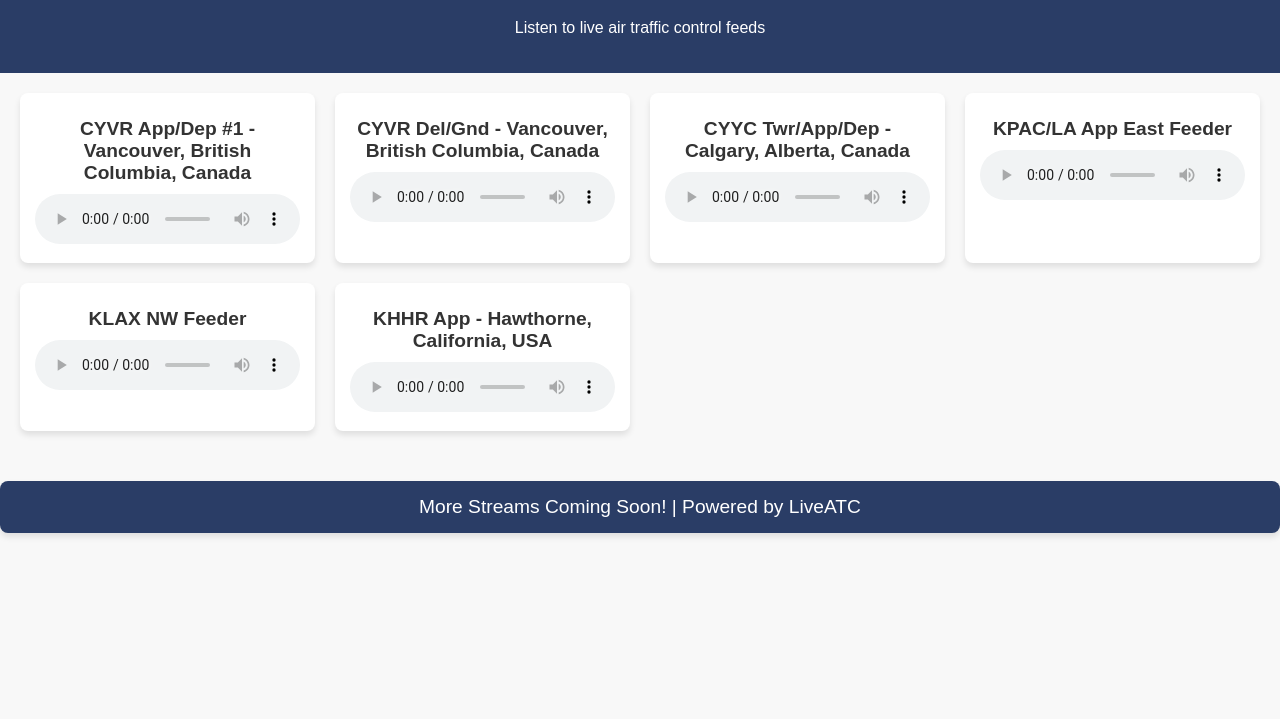
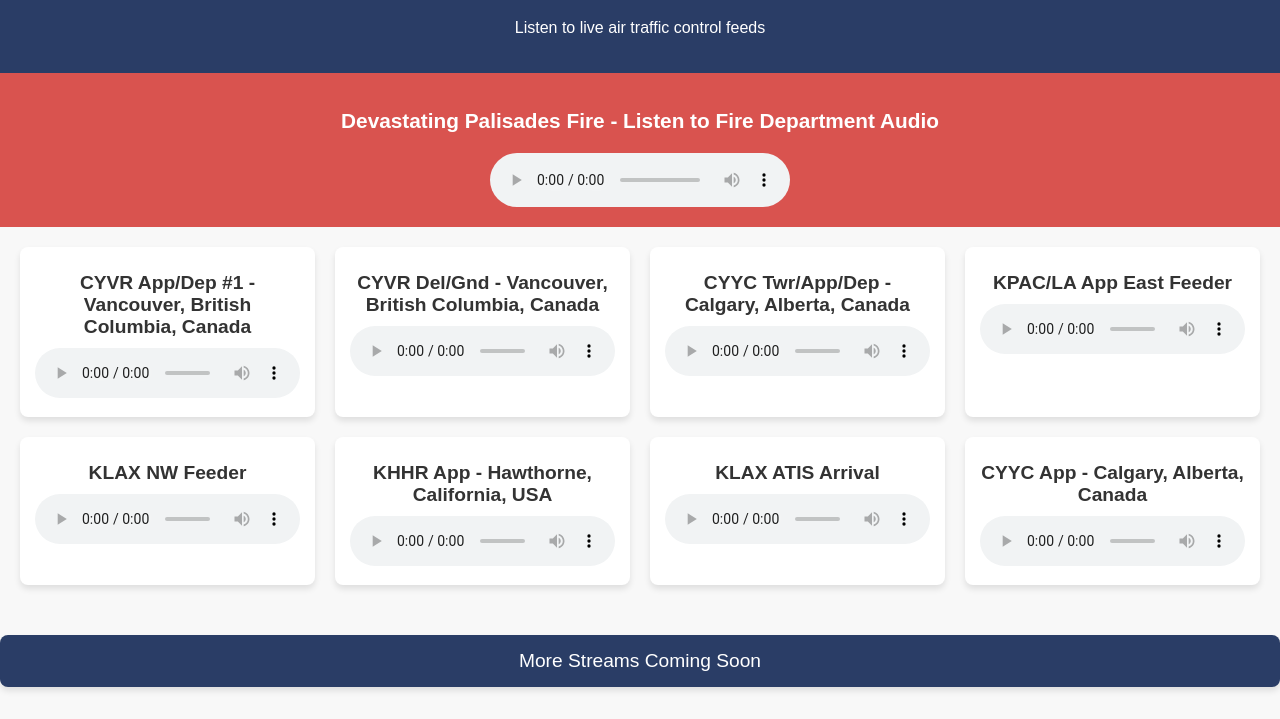
Before and after one commit to MAIDENAIR/MAIDENAIR.github.io, a plain HTML site: page redirect/atcaudio/liveatc/cyvr1.html in a window 1280 px wide. Shown: the part 81-800 px from the top of the page. Drawn offline with Linux system fonts and the light colour scheme.

Commit message:
Update cyvr1.html

```diff
--- a/redirect/atcaudio/liveatc/cyvr1.html
+++ b/redirect/atcaudio/liveatc/cyvr1.html
@@ -47,6 +47,14 @@
       height: 50px;
       border: none;
     }
+    .fire-alert {
+      background-color: #d9534f;
+      color: white;
+      text-align: center;
+      padding: 15px;
+      font-size: 1.3em;
+      font-weight: bold;
+    }
     .more-streams {
       margin-top: 30px;
       text-align: center;
@@ -71,6 +79,15 @@
     <h1>ATC Streams</h1>
     <p>Listen to live air traffic control feeds</p>
   </header>
+
+  <!-- Fire Department Alert Section -->
+  <div class="fire-alert">
+    <p><strong>Devastating Palisades Fire - Listen to Fire Department Audio</strong></p>
+    <audio id="fireStream" controls autoplay>
+      <source src="https://listen.broadcastify.com/bfxkj8w2mch56qp.mp3?nc=84909&xan=xtf9912b41c" type="audio/mpeg">
+      Your browser does not support the audio element.
+    </audio>
+  </div>
 
   <div class="container">
     <!-- Stream 1 -->
@@ -138,10 +155,32 @@
         </audio>
       </div>
     </div>
+
+    <!-- Stream 7 -->
+    <div class="stream-card">
+      <div class="info">
+        <h3>KLAX ATIS Arrival</h3>
+        <audio id="stream7" controls>
+          <source src="https://s1-fmt2.liveatc.net/klax4n_atis_arr?nocache=2025011522405579986" type="audio/mpeg">
+          Your browser does not support the audio element.
+        </audio>
+      </div>
+    </div>
+
+    <!-- Stream 8 -->
+    <div class="stream-card">
+      <div class="info">
+        <h3>CYYC App - Calgary, Alberta, Canada</h3>
+        <audio id="stream8" controls>
+          <source src="https://s1-fmt2.liveatc.net/cyyc2_app?nocache=2025011522453919116" type="audio/mpeg">
+          Your browser does not support the audio element.
+        </audio>
+      </div>
+    </div>
   </div>
 
   <div class="more-streams" onclick="alert('More streams coming soon!')">
-    More Streams Coming Soon! | Powered by LiveATC
+    More Streams Coming Soon
   </div>
 
 </body>
```
